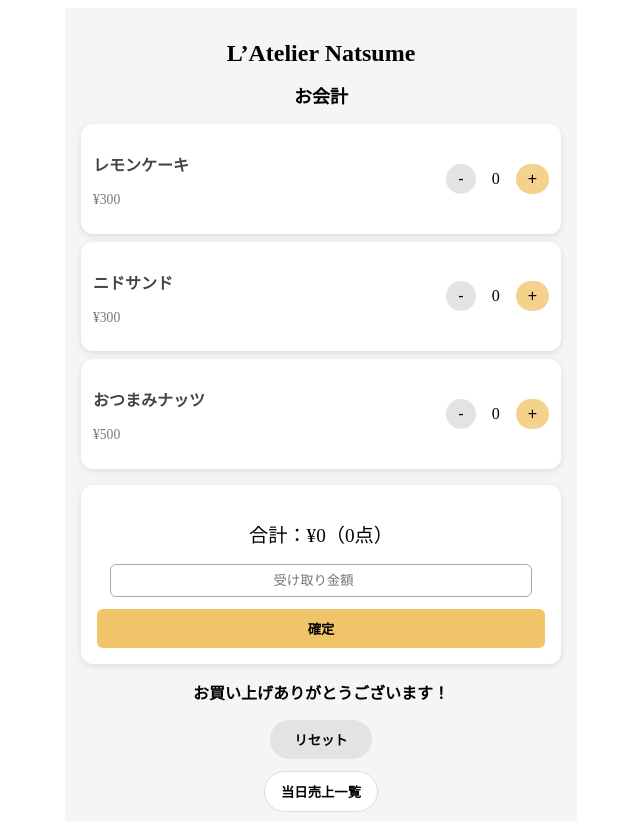
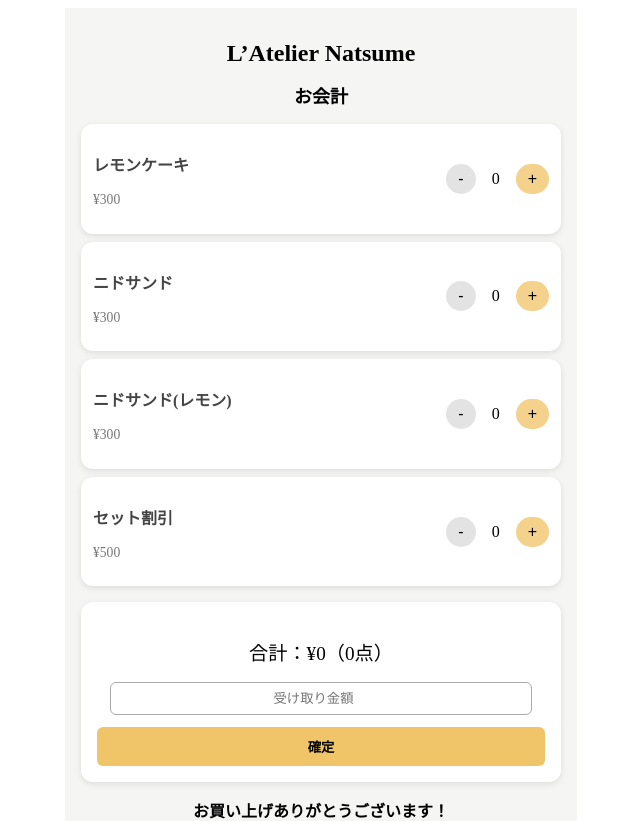
Before and after one commit to natsu-12/pos_app, a React (Vite) app: page / in a window 1280 px wide. Shown: the top 821 px of the page, without its empty margins (319-959 px from the left). Built offline with nearby package versions, Linux system fonts and the light colour scheme.

Commit message:
update data1

```diff
--- a/src/data/products.js
+++ b/src/data/products.js
@@ -1,5 +1,6 @@
 export const products = [
   { id: 1, name: "レモンケーキ", price: 300 },
   { id: 2, name: "ニドサンド", price: 300 },
-  { id: 3, name: "おつまみナッツ", price: 500 }
+  { id: 3, name: "ニドサンド(レモン)", price: 300 },
+  { id: 3, name: "セット割引", price: 500 }
 ];
```
